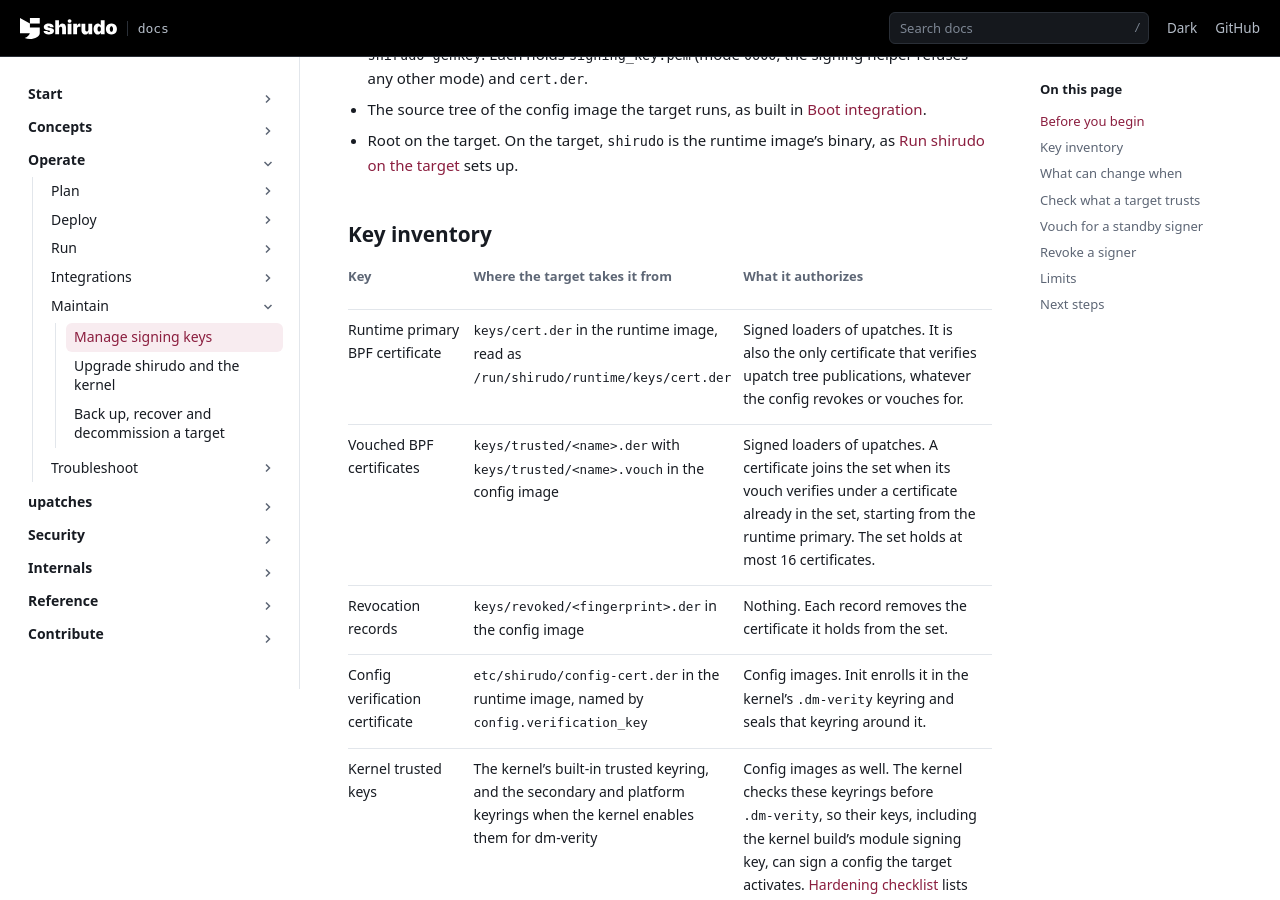
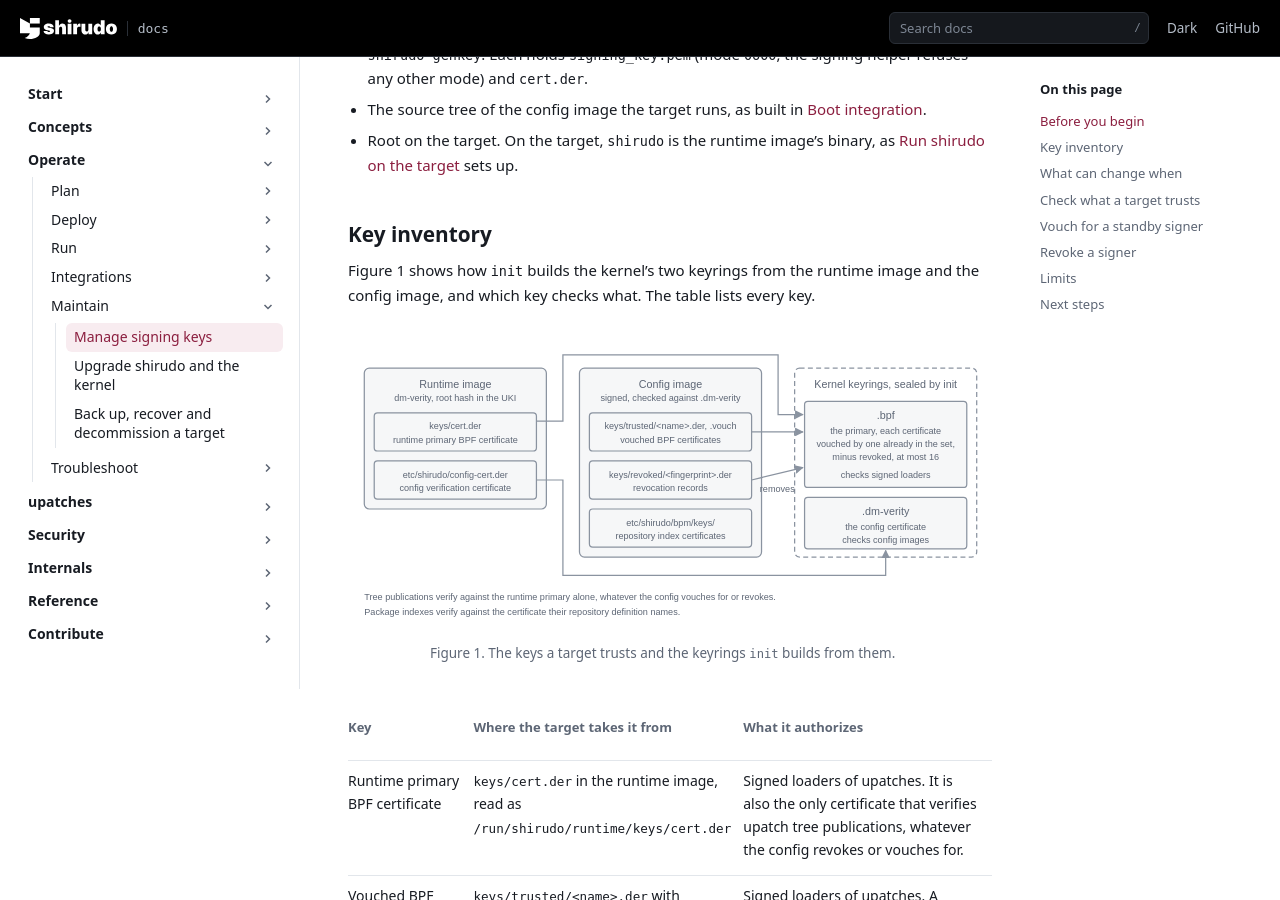
Before and after one commit to AliBashaSY/shirudo, a Sphinx documentation site: the page built from Documentation/operate/maintain/keys.rst, in a window 1280 px wide and 900 px high, scrolled down 434 px. Built offline with Sphinx 7.4.7, drawn with Linux system fonts in a browser that asks for light colours; pages that are not in the unit, such as notebooks, are missing from menus.

Commit message:
Documentation: draw package delivery, key trust and the upatch tree
Three parts of operating targets take long prose to follow: how a
package and a tree operation travel from the operator host to a target,
which key a target trusts for what and where each comes from, and how a
target goes through a tree publication and skips operations for good.

Add a diagram for each, on the delivery page and the keys page, and
refer to them from the text.

Signed-off-by: Daniel Borkmann <daniel@iogearbox.net>

```diff
--- a/Documentation/operate/maintain/keys.rst
+++ b/Documentation/operate/maintain/keys.rst
@@ -32,6 +32,21 @@ Before you begin
 
 Key inventory
 -------------
+
+Figure 1 shows how ``init`` builds the kernel's two keyrings from the
+runtime image and the config image, and which key checks what. The
+table lists every key.
+
+.. figure:: /images/operate-key-trust.svg
+   :alt: The .bpf keyring holds the runtime image's primary certificate
+         and the config image's vouched certificates minus its
+         revocations; the .dm-verity keyring holds the runtime image's
+         config certificate. Tree publications verify against the
+         primary alone, package indexes against their repository
+         certificate.
+
+   Figure 1. The keys a target trusts and the keyrings ``init`` builds
+   from them.
 
 .. list-table::
    :header-rows: 1
```
Also changed, not shown: Documentation/operate/run/deliver-packages.rst (+22 -2 lines), Documentation/images/operate-key-trust.svg (added), Documentation/images/operate-package-delivery.svg (added), Documentation/images/operate-tree-selectors.svg (added).
